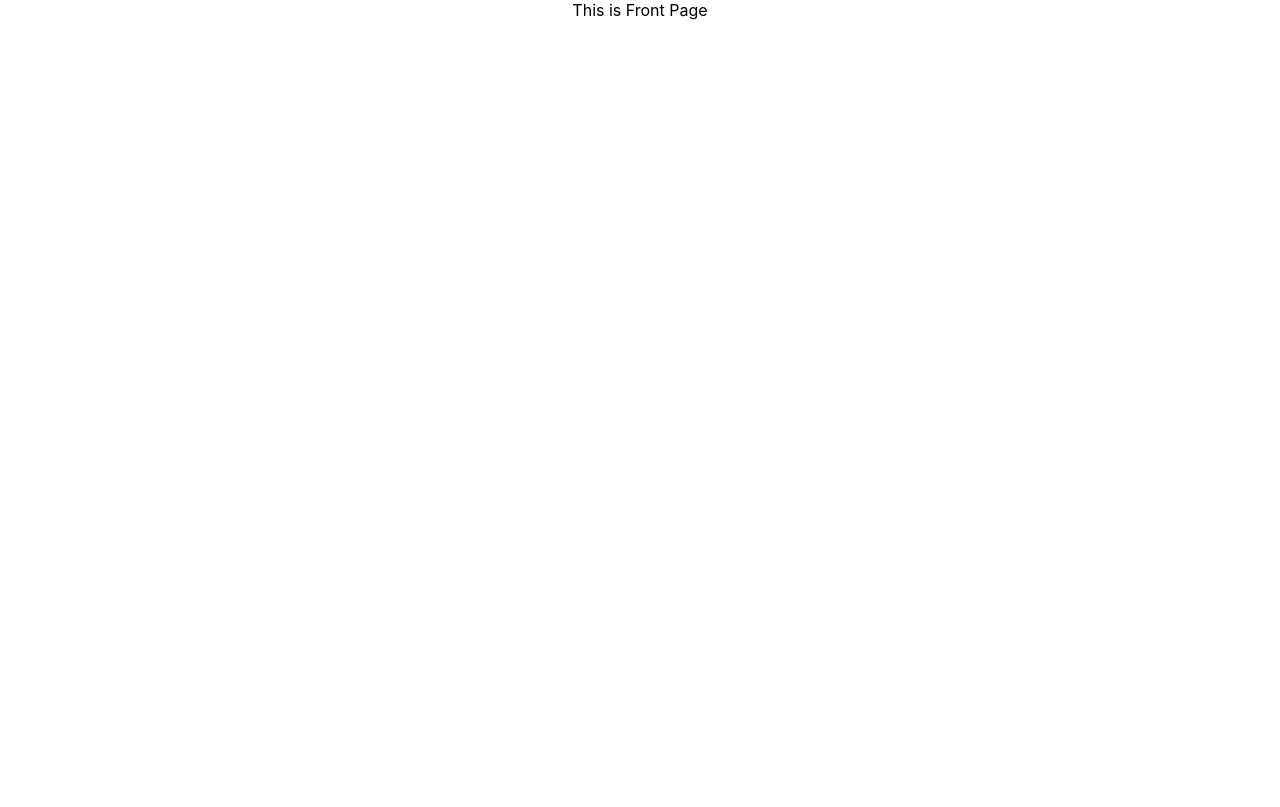
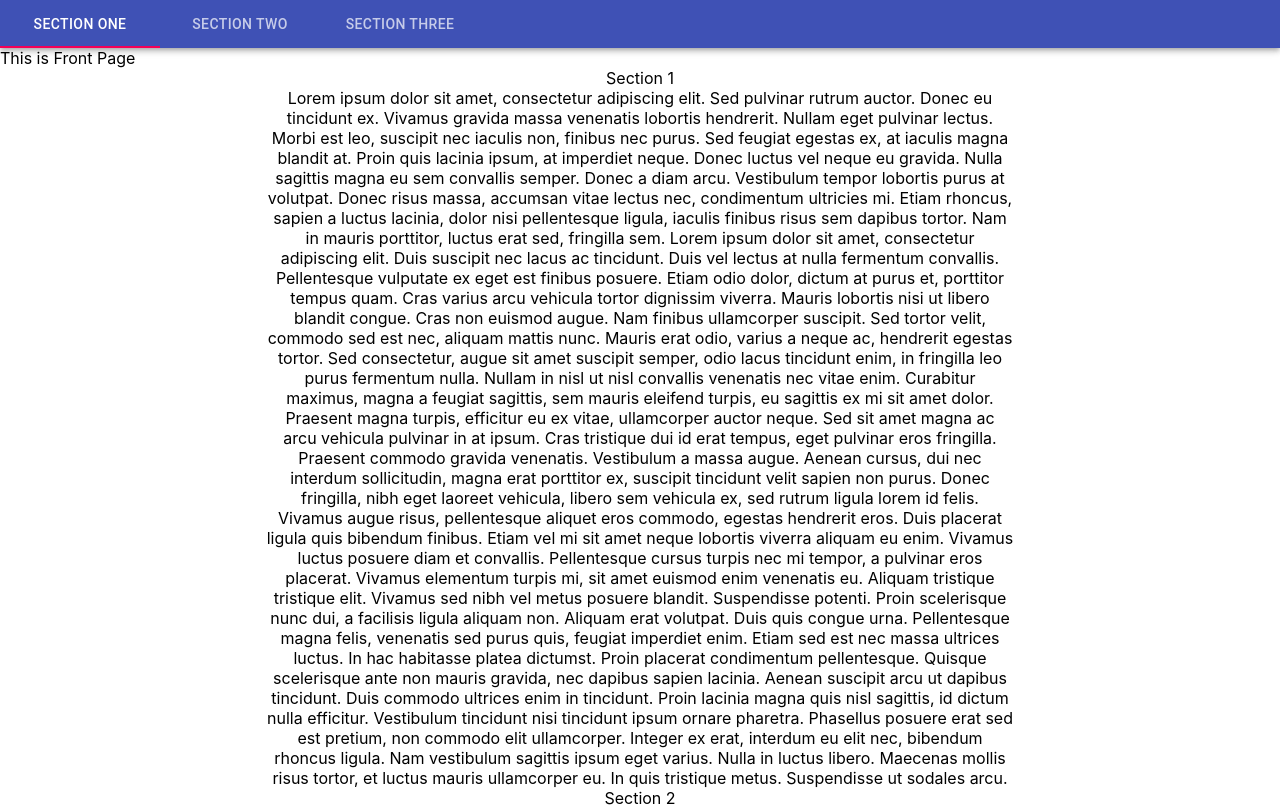
Before and after one commit to Dr-Wyatt/netlify-portfolio, a React (Create React App) app: page / in a window 1280 px wide. Shown: the top 807 px of the page. Built offline with nearby package versions, Linux system fonts and the light colour scheme.

Commit message:
Added navbar, sections, tab to scroll feature

```diff
--- a/package.json
+++ b/package.json
@@ -3,16 +3,20 @@
   "version": "0.1.0",
   "private": true,
   "dependencies": {
+    "@material-ui/core": "^4.11.4",
     "@testing-library/jest-dom": "^5.11.4",
     "@testing-library/react": "^11.1.0",
     "@testing-library/user-event": "^12.1.10",
     "@types/jest": "^26.0.15",
+    "@types/material-ui": "^0.21.8",
     "@types/node": "^12.0.0",
     "@types/react": "^17.0.0",
     "@types/react-dom": "^17.0.0",
+    "@types/react-scroll": "^1.8.2",
     "react": "^17.0.2",
     "react-dom": "^17.0.2",
     "react-scripts": "4.0.3",
+    "react-scroll": "^1.8.2",
     "typescript": "^4.1.2",
     "web-vitals": "^1.0.1"
   },
--- a/src/App.tsx
+++ b/src/App.tsx
@@ -1,11 +1,44 @@
-import './App.css';
+import { Grid } from "@material-ui/core";
+import "./App.css";
+import Navbar from "./Components/Navbar";
+import Section from "./Components/Section";
+import { dummyText } from "./Utilities/dummyText";
 
 const App = () => {
   return (
     <div className="App">
-      This is Front Page
+      <Grid container>
+        <Navbar />
+        This is Front Page
+        <Grid container item style={{ justifyContent: "center" }}>
+          <Grid item xs={7}>
+            <Section
+              title="Section 1"
+              subtitle={dummyText}
+              dark={false}
+              id="one"
+            />
+          </Grid>
+          <Grid item xs={7}>
+            <Section
+              title="Section 2"
+              subtitle={dummyText}
+              dark={false}
+              id="two"
+            />
+          </Grid>
+          <Grid item xs={7}>
+            <Section
+              title="Section 3"
+              subtitle={dummyText}
+              dark={false}
+              id="three"
+            />
+          </Grid>
+        </Grid>
+      </Grid>
     </div>
   );
-}
+};
 
 export default App;
--- /dev/null
+++ b/src/Components/Navbar.tsx
@@ -0,0 +1,49 @@
+import { AppBar, Tab, Tabs } from "@material-ui/core";
+import React from "react";
+import { Link } from "react-scroll";
+
+const Navbar: React.FC = () => {
+
+  const ref = React.createRef<Link>();
+  return (
+    <AppBar position="static">
+      <Tabs aria-label="simple tabs example" value={0}>
+        <Tab
+          component={Link}
+          activeClass="active"
+          to="one"
+          spy={true}
+          smooth={true}
+          offset={-70}
+          duration={500}
+          label="Section One"
+          ref={ref}
+        />
+        <Tab
+          component={Link}
+          activeClass="active"
+          to="two"
+          spy={true}
+          smooth={true}
+          offset={-70}
+          duration={500}
+          label="Section Two"
+          ref={ref}
+        />
+        <Tab
+          component={Link}
+          activeClass="active"
+          to="three"
+          spy={true}
+          smooth={true}
+          offset={-70}
+          duration={500}
+          label="Section Three"
+          ref={ref}
+        />
+      </Tabs>
+    </AppBar>
+  );
+};
+
+export default Navbar;
--- /dev/null
+++ b/src/Components/Section.tsx
@@ -0,0 +1,13 @@
+import React from "react";
+import { SectionInterface } from "../Interfaces/section";
+
+const Section: React.FC<SectionInterface> = ({ title, subtitle, dark, id }) => {
+  return (
+    <div id={id}>
+      {title}
+      <div>{subtitle}</div>
+    </div>
+  );
+};
+
+export default Section;
--- /dev/null
+++ b/src/Interfaces/section.d.ts
@@ -0,0 +1,6 @@
+export interface SectionInterface {
+  title: string;
+  subtitle: string;
+  dark: boolean;
+  id: string;
+}
--- /dev/null
+++ b/src/Utilities/dummyText.ts
@@ -0,0 +1,9 @@
+export const dummyText = `Lorem ipsum dolor sit amet, consectetur adipiscing elit. Sed pulvinar rutrum auctor. Donec eu tincidunt ex. Vivamus gravida massa venenatis lobortis hendrerit. Nullam eget pulvinar lectus. Morbi est leo, suscipit nec iaculis non, finibus nec purus. Sed feugiat egestas ex, at iaculis magna blandit at. Proin quis lacinia ipsum, at imperdiet neque. Donec luctus vel neque eu gravida. Nulla sagittis magna eu sem convallis semper. Donec a diam arcu.
+
+Vestibulum tempor lobortis purus at volutpat. Donec risus massa, accumsan vitae lectus nec, condimentum ultricies mi. Etiam rhoncus, sapien a luctus lacinia, dolor nisi pellentesque ligula, iaculis finibus risus sem dapibus tortor. Nam in mauris porttitor, luctus erat sed, fringilla sem. Lorem ipsum dolor sit amet, consectetur adipiscing elit. Duis suscipit nec lacus ac tincidunt. Duis vel lectus at nulla fermentum convallis. Pellentesque vulputate ex eget est finibus posuere. Etiam odio dolor, dictum at purus et, porttitor tempus quam. Cras varius arcu vehicula tortor dignissim viverra. Mauris lobortis nisi ut libero blandit congue. Cras non euismod augue. Nam finibus ullamcorper suscipit.
+
+Sed tortor velit, commodo sed est nec, aliquam mattis nunc. Mauris erat odio, varius a neque ac, hendrerit egestas tortor. Sed consectetur, augue sit amet suscipit semper, odio lacus tincidunt enim, in fringilla leo purus fermentum nulla. Nullam in nisl ut nisl convallis venenatis nec vitae enim. Curabitur maximus, magna a feugiat sagittis, sem mauris eleifend turpis, eu sagittis ex mi sit amet dolor. Praesent magna turpis, efficitur eu ex vitae, ullamcorper auctor neque. Sed sit amet magna ac arcu vehicula pulvinar in at ipsum. Cras tristique dui id erat tempus, eget pulvinar eros fringilla. Praesent commodo gravida venenatis. Vestibulum a massa augue. Aenean cursus, dui nec interdum sollicitudin, magna erat porttitor ex, suscipit tincidunt velit sapien non purus. Donec fringilla, nibh eget laoreet vehicula, libero sem vehicula ex, sed rutrum ligula lorem id felis. Vivamus augue risus, pellentesque aliquet eros commodo, egestas hendrerit eros. Duis placerat ligula quis bibendum finibus.
+
+Etiam vel mi sit amet neque lobortis viverra aliquam eu enim. Vivamus luctus posuere diam et convallis. Pellentesque cursus turpis nec mi tempor, a pulvinar eros placerat. Vivamus elementum turpis mi, sit amet euismod enim venenatis eu. Aliquam tristique tristique elit. Vivamus sed nibh vel metus posuere blandit. Suspendisse potenti. Proin scelerisque nunc dui, a facilisis ligula aliquam non. Aliquam erat volutpat. Duis quis congue urna. Pellentesque magna felis, venenatis sed purus quis, feugiat imperdiet enim.
+
+Etiam sed est nec massa ultrices luctus. In hac habitasse platea dictumst. Proin placerat condimentum pellentesque. Quisque scelerisque ante non mauris gravida, nec dapibus sapien lacinia. Aenean suscipit arcu ut dapibus tincidunt. Duis commodo ultrices enim in tincidunt. Proin lacinia magna quis nisl sagittis, id dictum nulla efficitur. Vestibulum tincidunt nisi tincidunt ipsum ornare pharetra. Phasellus posuere erat sed est pretium, non commodo elit ullamcorper. Integer ex erat, interdum eu elit nec, bibendum rhoncus ligula. Nam vestibulum sagittis ipsum eget varius. Nulla in luctus libero. Maecenas mollis risus tortor, et luctus mauris ullamcorper eu. In quis tristique metus. Suspendisse ut sodales arcu.`;
```
Also changed, not shown: 1 other file (tests, documents, lock files or other folders).
